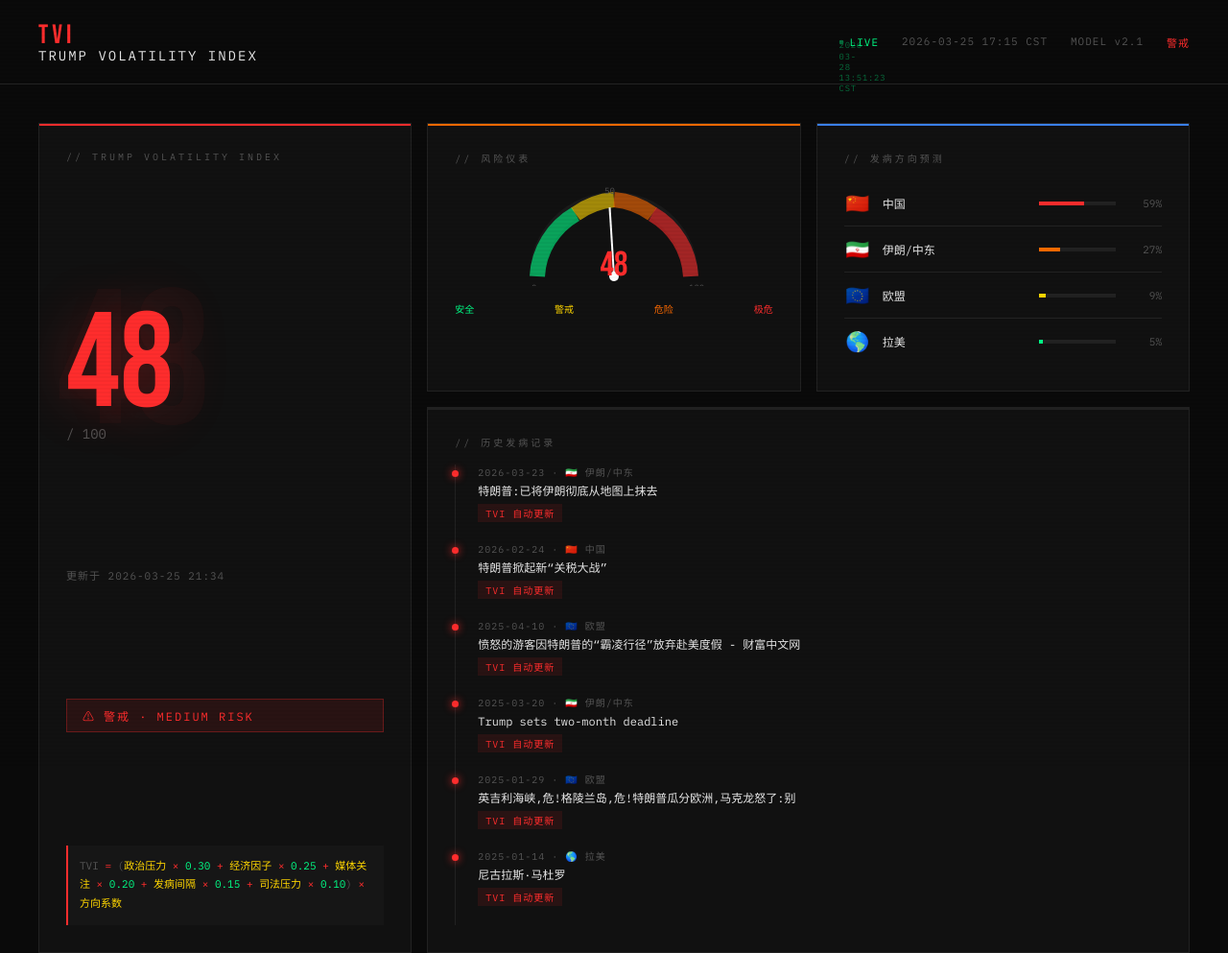
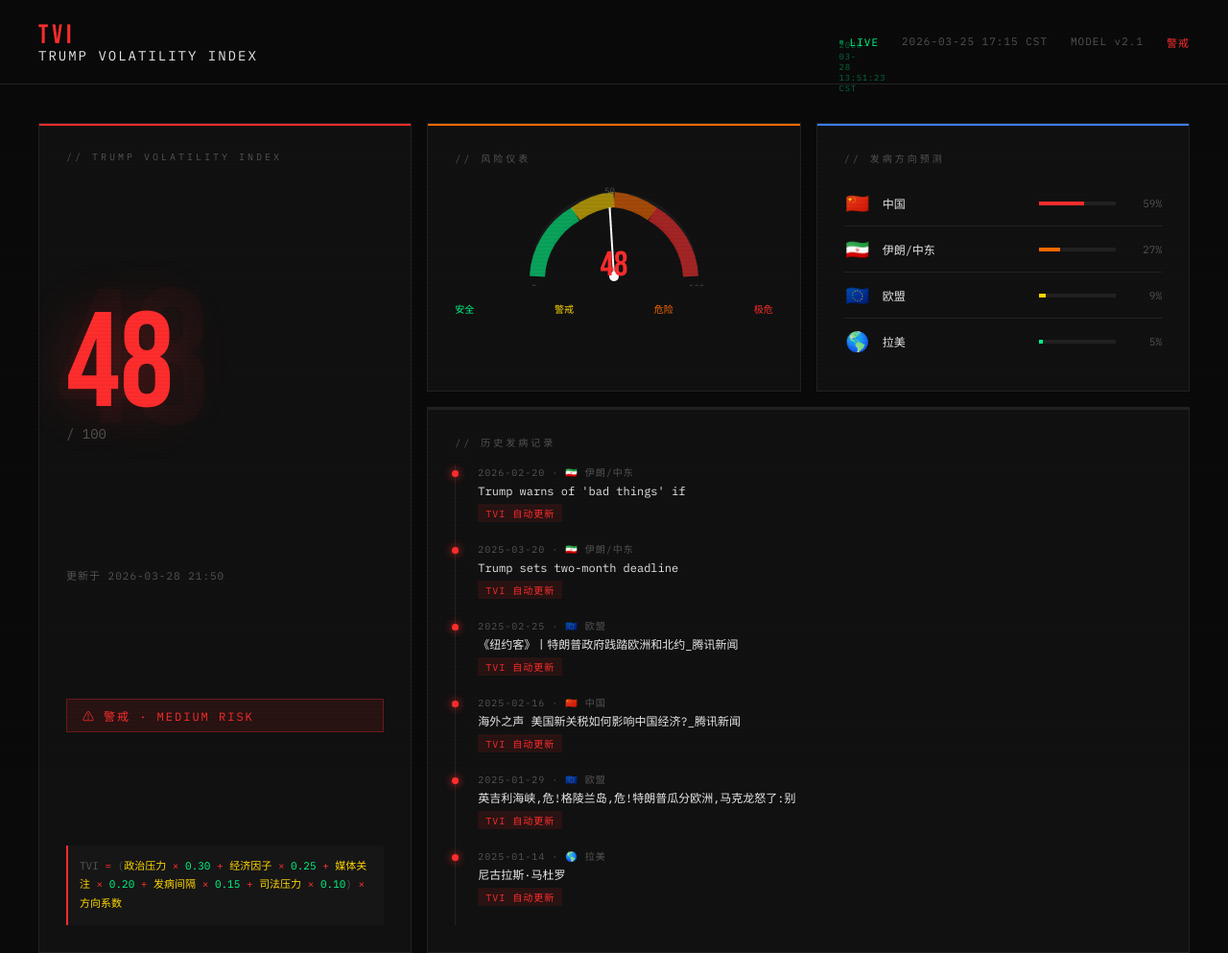
Before and after one commit to adam900116/trump-index, a plain HTML site: page index.html in a window 1280 px wide. Shown: the top 993 px of the page at 96% size. Drawn offline with Linux system fonts and the light colour scheme.

Commit message:
update: TVI 2026/03/28 周六 21:51:18.25

```diff
--- a/index.html
+++ b/index.html
@@ -670,23 +670,23 @@
     <div class="card-label">// 历史发病记录</div>
     <div class="timeline">
       <div class="timeline-item hot">
-        <div class="timeline-date">2026-03-23 · 🇮🇷 伊朗/中东</div>
-        <div class="timeline-event">特朗普:已将伊朗彻底从地图上抹去</div>
-        <div class="timeline-score">TVI 自动更新</div>
-      </div>
-      <div class="timeline-item hot">
-        <div class="timeline-date">2026-02-24 · 🇨🇳 中国</div>
-        <div class="timeline-event">特朗普掀起新“关税大战”</div>
-        <div class="timeline-score">TVI 自动更新</div>
-      </div>
-      <div class="timeline-item hot">
-        <div class="timeline-date">2025-04-10 · 🇪🇺 欧盟</div>
-        <div class="timeline-event">愤怒的游客因特朗普的“霸凌行径”放弃赴美度假 - 财富中文网</div>
+        <div class="timeline-date">2026-02-20 · 🇮🇷 伊朗/中东</div>
+        <div class="timeline-event">Trump warns of 'bad things' if</div>
         <div class="timeline-score">TVI 自动更新</div>
       </div>
       <div class="timeline-item hot">
         <div class="timeline-date">2025-03-20 · 🇮🇷 伊朗/中东</div>
         <div class="timeline-event">Trump sets two-month deadline </div>
+        <div class="timeline-score">TVI 自动更新</div>
+      </div>
+      <div class="timeline-item hot">
+        <div class="timeline-date">2025-02-25 · 🇪🇺 欧盟</div>
+        <div class="timeline-event">《纽约客》丨特朗普政府践踏欧洲和北约_腾讯新闻</div>
+        <div class="timeline-score">TVI 自动更新</div>
+      </div>
+      <div class="timeline-item hot">
+        <div class="timeline-date">2025-02-16 · 🇨🇳 中国</div>
+        <div class="timeline-event">海外之声  美国新关税如何影响中国经济?_腾讯新闻</div>
         <div class="timeline-score">TVI 自动更新</div>
       </div>
       <div class="timeline-item hot">
@@ -851,7 +851,7 @@ window.TVI_DATA = {
     "欧盟": 0.09,
     "拉美": 0.05
   },
-  "updated_at": "2026-03-25T21:34:09.140471",
+  "updated_at": "2026-03-28T21:50:53.329395",
   "next_window": "4月1-15日",
   "confidence": 72
 };
```
Also changed, not shown: tvi_data.json (+16 -1 lines).
